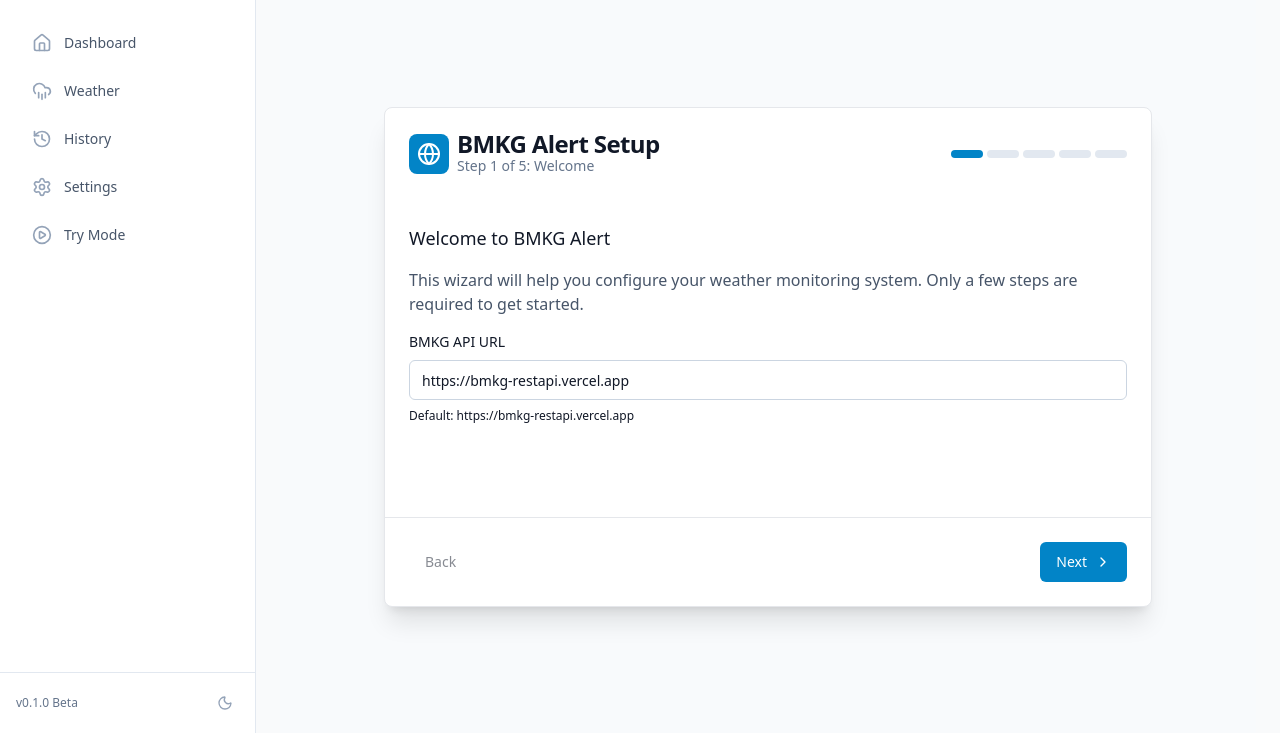
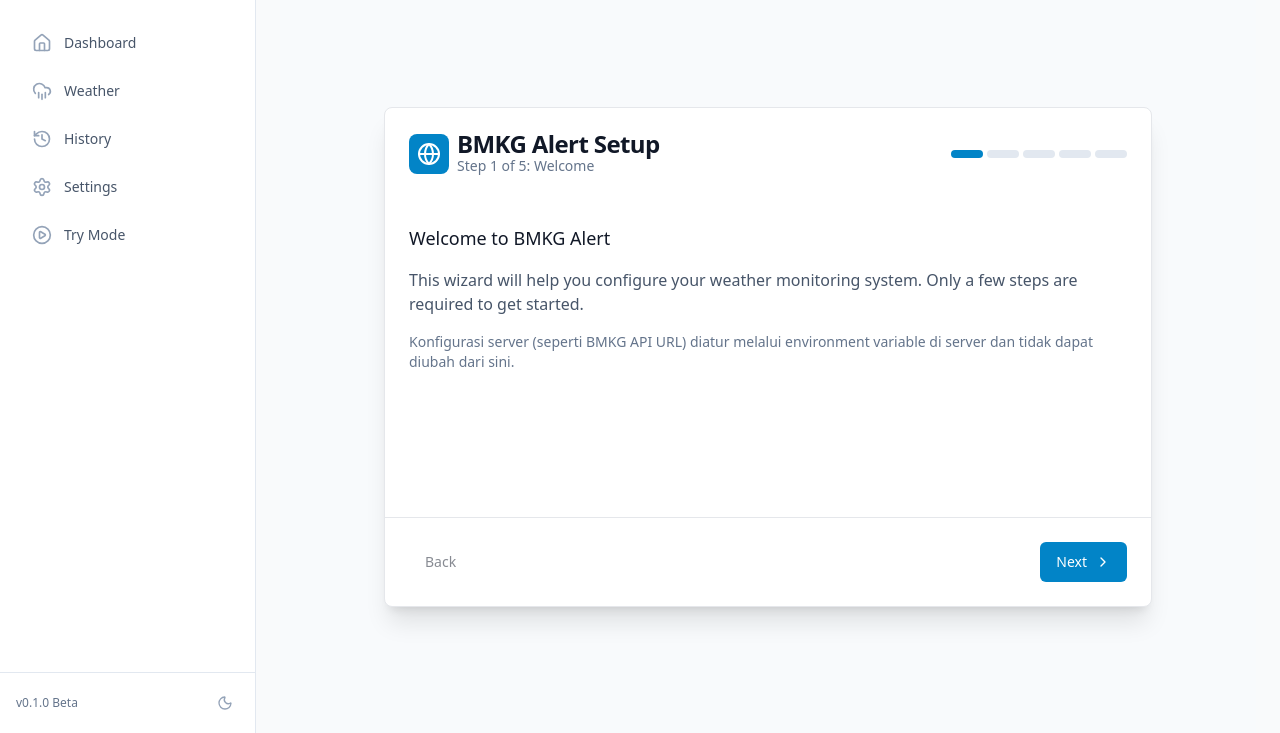
Before and after one commit to dhanyyudi/bmkg-alert, an Astro site in the folder frontend/: page /setup in a window 1280 px wide. Shown: the part 67-800 px from the top of the page. Built offline with nearby package versions, Linux system fonts and the light colour scheme; Astro itself is replaced by a stand-in of ours; no server answers.

Commit message:
fix: include app/data/wilayah.csv in Docker image, fix UID 1000, frontend setup auth

```diff
--- a/frontend/src/components/SetupCheck.tsx
+++ b/frontend/src/components/SetupCheck.tsx
@@ -9,7 +9,10 @@ export const SetupCheck: React.FC = () => {
     useEffect(() => {
         api.get<{ data: Record<string, string> }>('/config')
             .then(res => {
-                if (res.data?.setup_completed !== 'true') {
+                const cfg = res.data;
+                // In demo mode the admin already completed setup — skip redirect for all visitors
+                const isDemoMode = cfg?.demo_mode === 'true';
+                if (!isDemoMode && cfg?.setup_completed !== 'true') {
                     window.location.href = '/setup';
                 }
             })
--- a/frontend/src/components/SetupWizard.tsx
+++ b/frontend/src/components/SetupWizard.tsx
@@ -2,7 +2,6 @@ import React, { useState, useEffect } from 'react';
 import { api } from '@/lib/api';
 import { Button } from '@/components/ui/button';
 import { Card, CardContent, CardDescription, CardFooter, CardHeader, CardTitle } from '@/components/ui/card';
-import { Input } from '@/components/ui/input';
 import { Check, ChevronRight, Globe, MapPin, Bell, Settings, ArrowRight, Loader2, AlertCircle } from 'lucide-react';
 import { cn } from '@/lib/utils';
 import { toast } from 'sonner';
@@ -122,15 +121,9 @@ export const SetupWizard: React.FC = () => {
                                 This wizard will help you configure your weather monitoring system.
                                 Only a few steps are required to get started.
                             </p>
-
-                            <div className="grid gap-2">
-                                <label className="text-sm font-medium">BMKG API URL</label>
-                                <Input
-                                    value={config.bmkg_api_url}
-                                    onChange={e => setConfig({...config, bmkg_api_url: e.target.value})}
-                                />
-                                <p className="text-xs text-muted-foreground">Default: https://bmkg-restapi.vercel.app</p>
-                            </div>
+                            <p className="text-slate-500 dark:text-slate-500 text-sm">
+                                Konfigurasi server (seperti BMKG API URL) diatur melalui environment variable di server dan tidak dapat diubah dari sini.
+                            </p>
                         </div>
                     )}
 
```
Also changed, not shown: 1 other file.
